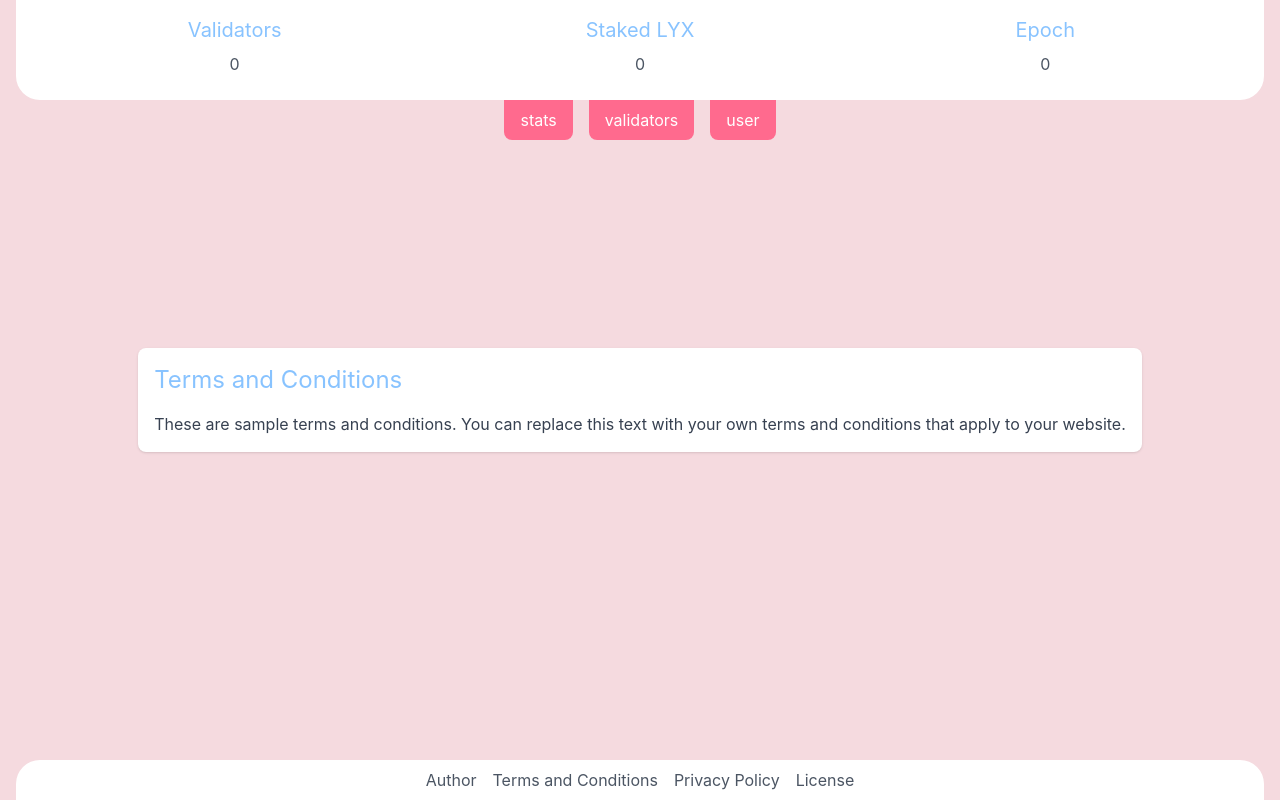
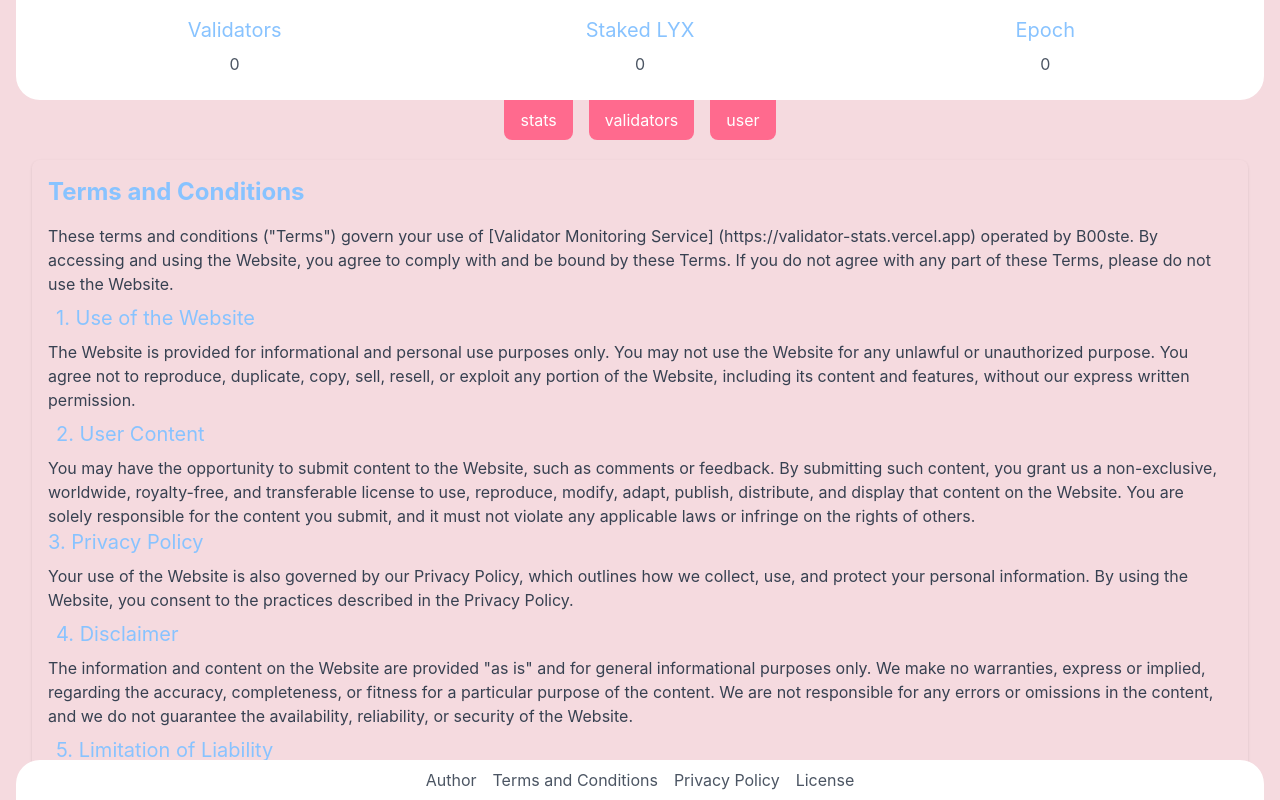
Before and after one commit to b00ste/validator-stats, a React (Create React App) app: page / in a window 1280 px wide. Both pictures are taken after a click on the button "Terms and Conditions". Shown: the top 800 px of the page. Built offline with nearby package versions, Linux system fonts and the light colour scheme; no server answers.

Commit message:
chore: add ToS

```diff
--- a/src/components/TermsAndConditions.tsx
+++ b/src/components/TermsAndConditions.tsx
@@ -1,10 +1,69 @@
 export const TermsAndConditions = () => {
   return (
-    <div className="bg-white p-4 rounded-lg shadow">
-      <h2 className="text-pastel-blue text-2xl mb-4">Terms and Conditions</h2>
+    <div className="bg-pastel-light-pink mt-40 mb-16 p-4 m-8 rounded-lg shadow">
+      <h2 className="text-pastel-blue text-2xl mb-4 font-bold">
+        Terms and Conditions
+      </h2>
       <p className="text-gray-700">
-        These are sample terms and conditions. You can replace this text with
-        your own terms and conditions that apply to your website.
+        These terms and conditions ("Terms") govern your use of [Validator
+        Monitoring Service] (https://validator-stats.vercel.app) operated by
+        B00ste. By accessing and using the Website, you agree to comply with and
+        be bound by these Terms. If you do not agree with any part of these
+        Terms, please do not use the Website.
+      </p>
+      <h3 className="text-pastel-blue text-xl m-2">1. Use of the Website</h3>
+      <p className="text-gray-700">
+        The Website is provided for informational and personal use purposes
+        only. You may not use the Website for any unlawful or unauthorized
+        purpose. You agree not to reproduce, duplicate, copy, sell, resell, or
+        exploit any portion of the Website, including its content and features,
+        without our express written permission.
+      </p>
+      <h3 className="text-pastel-blue text-xl m-2">2. User Content</h3>
+      <p className="text-gray-700">
+        You may have the opportunity to submit content to the Website, such as
+        comments or feedback. By submitting such content, you grant us a
+        non-exclusive, worldwide, royalty-free, and transferable license to use,
+        reproduce, modify, adapt, publish, distribute, and display that content
+        on the Website. You are solely responsible for the content you submit,
+        and it must not violate any applicable laws or infringe on the rights of
+        others.
+      </p>
+      <h3 className="text-pastel-blue text-xl mb-2">3. Privacy Policy</h3>
+      <p className="text-gray-700">
+        Your use of the Website is also governed by our Privacy Policy, which
+        outlines how we collect, use, and protect your personal information. By
+        using the Website, you consent to the practices described in the Privacy
+        Policy.
+      </p>
+      <h3 className="text-pastel-blue text-xl m-2">4. Disclaimer</h3>
+      <p className="text-gray-700">
+        The information and content on the Website are provided "as is" and for
+        general informational purposes only. We make no warranties, express or
+        implied, regarding the accuracy, completeness, or fitness for a
+        particular purpose of the content. We are not responsible for any errors
+        or omissions in the content, and we do not guarantee the availability,
+        reliability, or security of the Website.
+      </p>
+      <h3 className="text-pastel-blue text-xl m-2">
+        5. Limitation of Liability
+      </h3>
+      <p className="text-gray-700">
+        To the fullest extent permitted by law, we shall not be liable for any
+        direct, indirect, incidental, special, consequential, or punitive
+        damages arising out of or in connection with your use of the Website.
+      </p>
+      <h3 className="text-pastel-blue text-xl m-2">6. Changes to Terms</h3>
+      <p className="text-gray-700">
+        We reserve the right to modify or replace these Terms at any time. It is
+        your responsibility to review these Terms periodically for changes. Your
+        continued use of the Website after any modifications constitutes
+        acceptance of those changes.
+      </p>
+      <h3 className="text-pastel-blue text-xl m-2">7. Contact Us</h3>
+      <p className="text-gray-700">
+        If you have any questions or concerns about these Terms, please contact
+        us at b00ste.lyx@gmail.com.
       </p>
     </div>
   );
```
